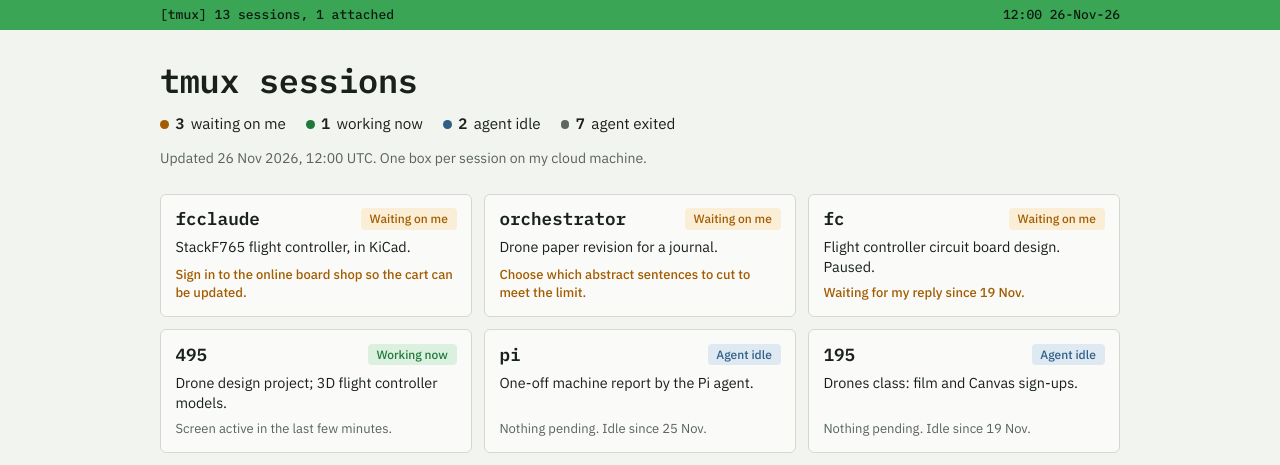
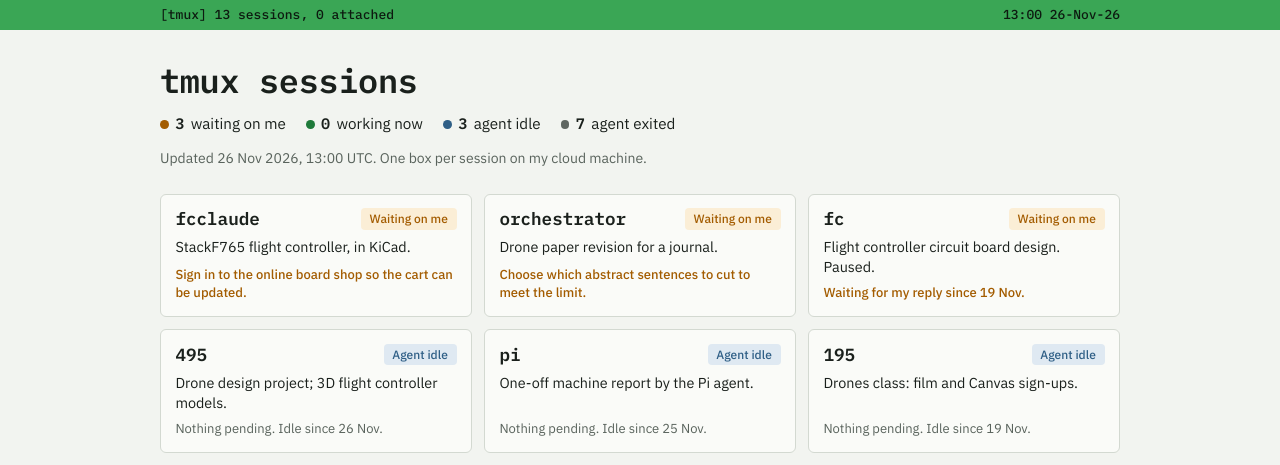
Before and after one commit to PeterJBurke/tmux-sessions, a plain HTML site: page index.html in a window 1280 px wide. Shown: the top 465 px of the page. Drawn offline with Linux system fonts and the light colour scheme.

Commit message:
Update 2026-11-26 13:00 UTC

```diff
--- a/index.html
+++ b/index.html
@@ -115,13 +115,13 @@ h1 {
 </style>
 </head>
 <body>
-<div class="statusline"><div><span>[tmux] 13 sessions, 1 attached</span><span>12:00 26-Nov-26</span></div></div>
+<div class="statusline"><div><span>[tmux] 13 sessions, 0 attached</span><span>13:00 26-Nov-26</span></div></div>
 
 <div class="wrap">
   <header>
     <h1>tmux sessions</h1>
-    <p class="tally"><span><i class="dot wait"></i><b>3</b> waiting on me</span><span><i class="dot work"></i><b>1</b> working now</span><span><i class="dot idle"></i><b>2</b> agent idle</span><span><i class="dot gone"></i><b>7</b> agent exited</span></p>
-    <p class="stamp">Updated 26 Nov 2026, 12:00 UTC. One box per session on my cloud machine.</p>
+    <p class="tally"><span><i class="dot wait"></i><b>3</b> waiting on me</span><span><i class="dot work"></i><b>0</b> working now</span><span><i class="dot idle"></i><b>3</b> agent idle</span><span><i class="dot gone"></i><b>7</b> agent exited</span></p>
+    <p class="stamp">Updated 26 Nov 2026, 13:00 UTC. One box per session on my cloud machine.</p>
   </header>
 
   <main class="grid">
@@ -141,9 +141,9 @@ h1 {
       <span class="need wait">Waiting for my reply since 19 Nov.</span>
     </div>
     <div class="box">
-      <span class="top"><span class="nm">495</span><span class="pill work">Working now</span></span>
+      <span class="top"><span class="nm">495</span><span class="pill idle">Agent idle</span></span>
       <span class="sum">Drone design project; 3D flight controller models.</span>
-      <span class="need">Screen active in the last few minutes.</span>
+      <span class="need">Nothing pending. Idle since 26 Nov.</span>
     </div>
     <div class="box">
       <span class="top"><span class="nm">pi</span><span class="pill idle">Agent idle</span></span>
```
